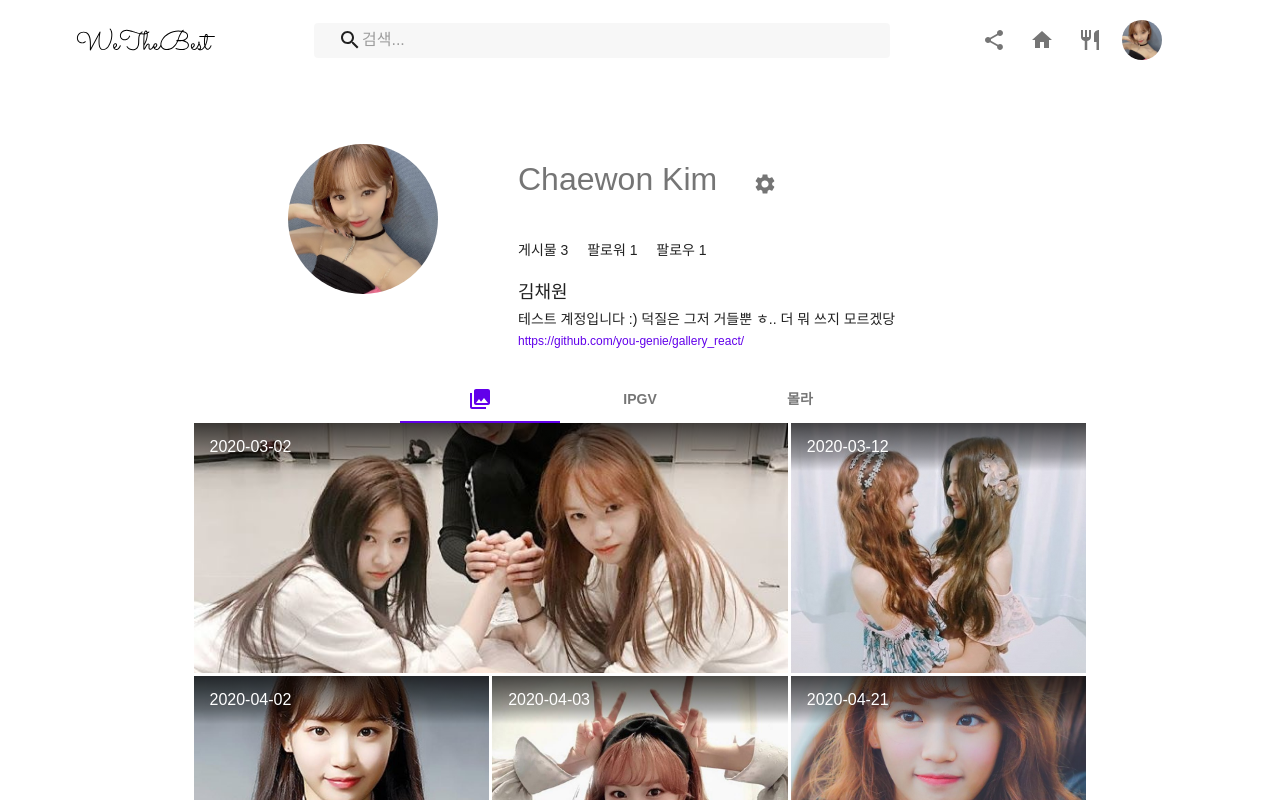
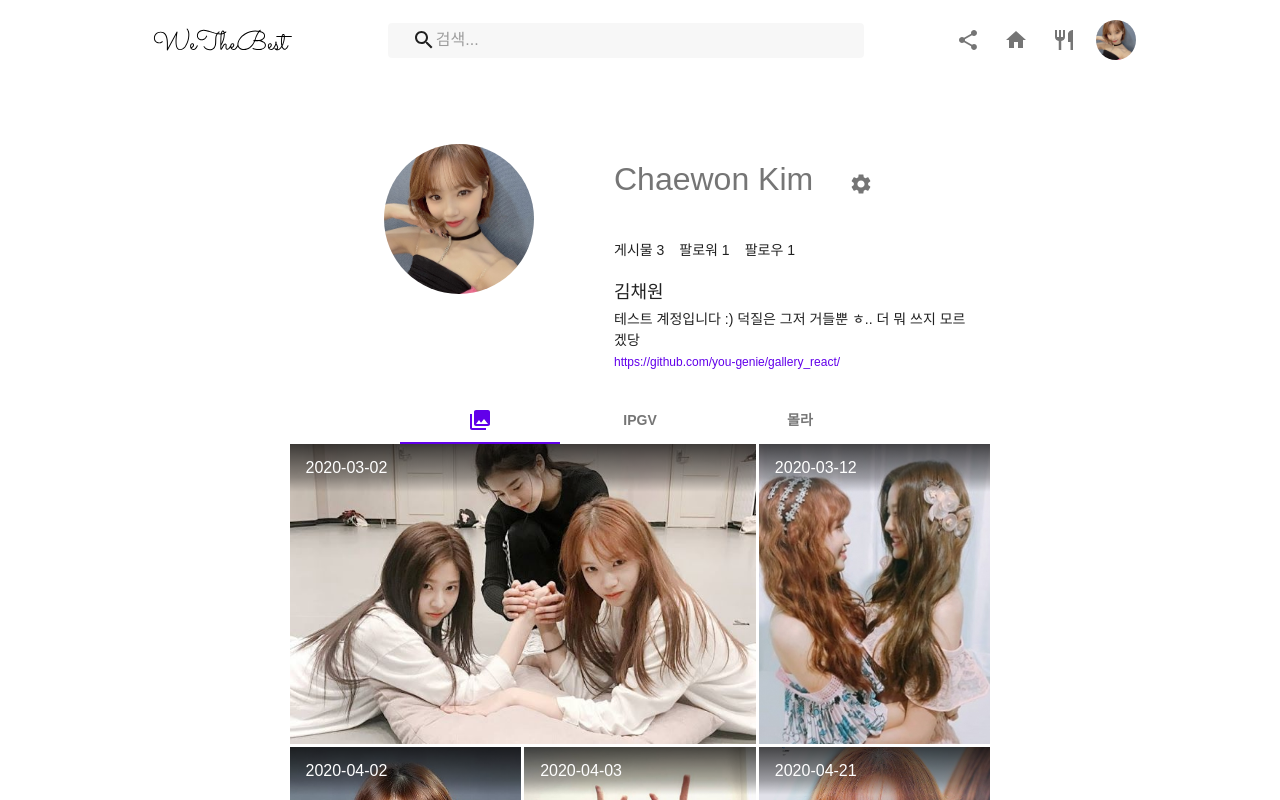
Before and after one commit to you-genie/formixmatch, a React (Create React App) app: page / in a window 1280 px wide. Shown: the top 800 px of the page. Built offline with nearby package versions, Linux system fonts and the light colour scheme.

Commit message:
[#5] Design change for AppBar module, profile card

```diff
--- a/src/modules/components/Gallery.js
+++ b/src/modules/components/Gallery.js
@@ -13,7 +13,7 @@ const useStyles = makeStyles((theme) => ({
         alignItems: 'center'
     },
     gridList: {
-        width: '70%',
+        width: '55%',
         height: '50%',
         transform: 'translateZ(0)'
     },
@@ -44,7 +44,7 @@ function GalleryPanel(props) {
                     justify='center'
                     className={classes.root}>
                     <GridList
-                        cellHeight={250}
+                        cellHeight={300}
                         spacing={3}
                         cols={3}
                         className={classes.gridList}>
--- a/src/modules/subviews/AppBar.js
+++ b/src/modules/subviews/AppBar.js
@@ -17,6 +17,7 @@ import Profile from '../../assets/icons/profile.jpg';
 const useStyles = makeStyles((theme) => ({
     root: {
         margin: theme.spacing(1, 5),
+        padding: theme.spacing(0, 10),
     },
     search: {
         position: 'relative',
@@ -30,6 +31,9 @@ const useStyles = makeStyles((theme) => ({
             margin: theme.spacing(0, 3),
         },
         width: '50%'
+    },
+    grow: {
+        flexGrow: 1,
     },
     icon:{
         width: theme.spacing(6),
@@ -69,9 +73,10 @@ function CustomAppBar(props) {
     return (
         <div className={classes.root}>
             <AppBar elevation="0" color="transparent" position="static">
-                <ToolBar>
+                <ToolBar >
                     <Button
                         startIcon={<img src={Logo} width="150px"/>} />
+                    <div className={classes.grow} />
                     <div className={classes.search}>
                         <div className={classes.searchIcon}>
                             <SearchIcon />
@@ -84,6 +89,7 @@ function CustomAppBar(props) {
                             }}
                             inputProps={{'area-label': 'search'}} />
                     </div>
+                    <div className={classes.grow} />
                     <IconButton className={classes.icon}>
                         <ShareIcon />
                     </IconButton>
--- a/src/modules/subviews/Profile.js
+++ b/src/modules/subviews/Profile.js
@@ -23,7 +23,7 @@ const useStyles = makeStyles((theme) => ({
     card: {
         position: 'relative',
         justifySelf: 'center',
-        width: '70%',
+        width: '55%',
         maxWidth: '80%',
         display: 'flex',
     },
```
